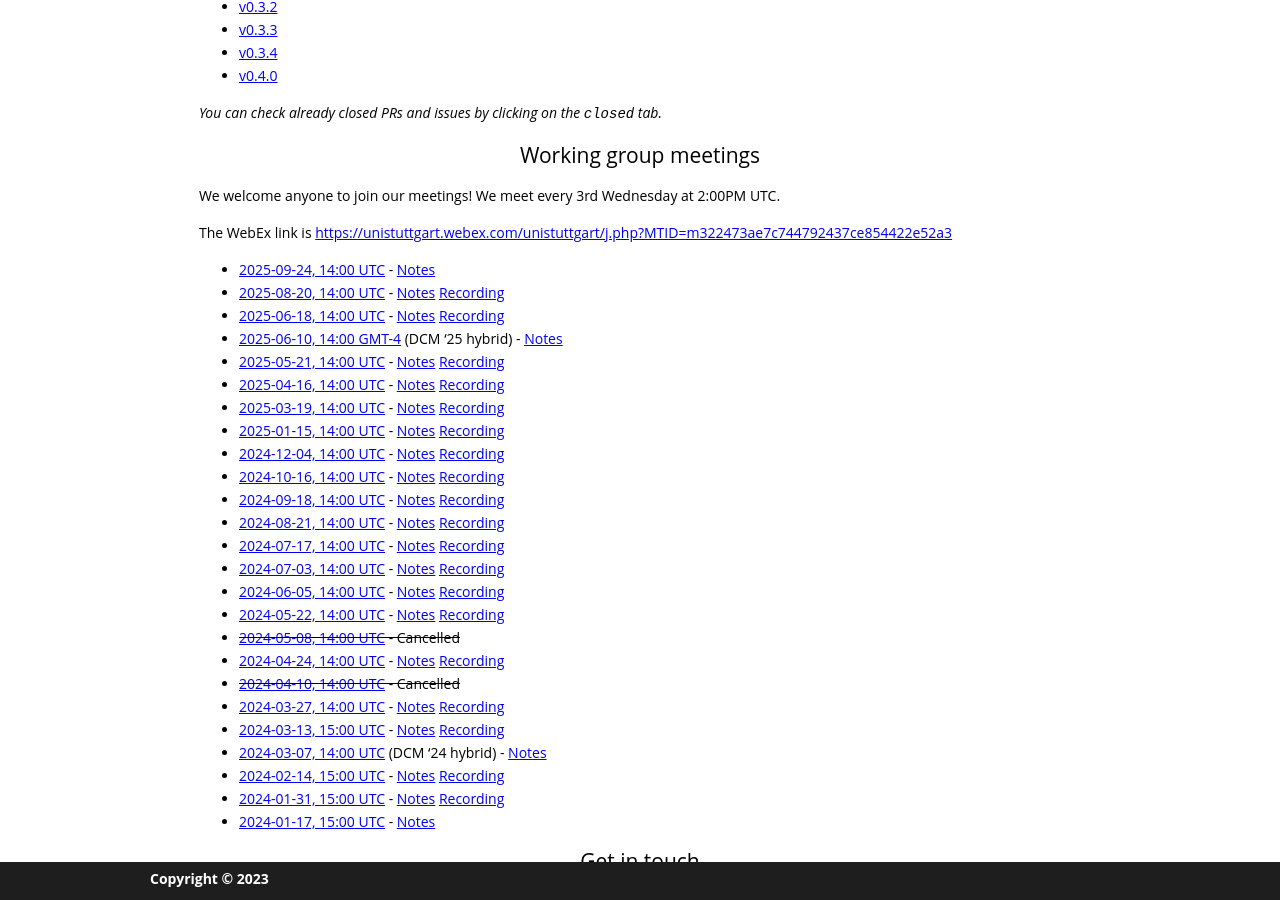
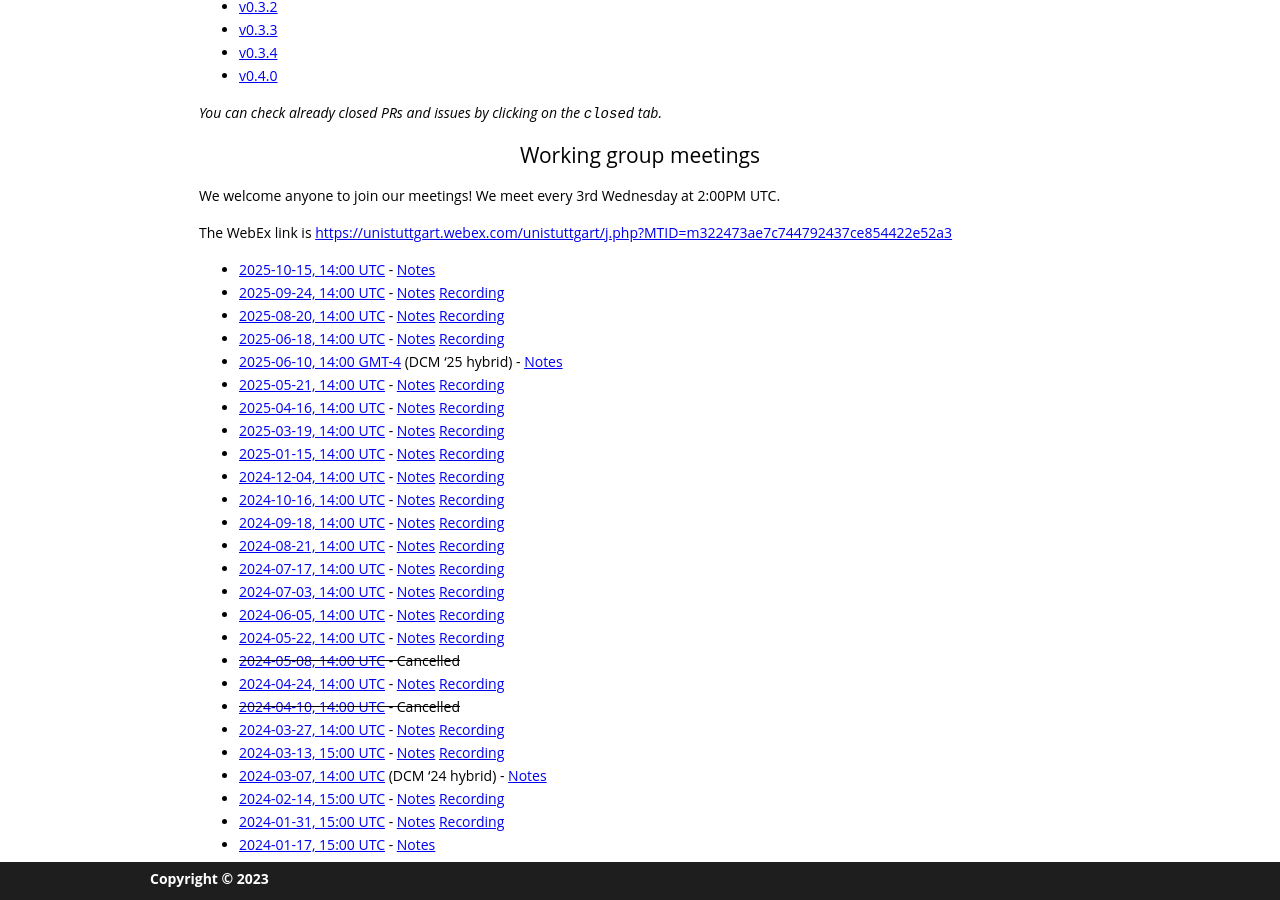
Before and after one commit to gdcc/py.gdcc.io, a Jekyll site: the page built from index.md, in a window 1280 px wide and 900 px high, scrolled down 2632 px. Built offline with Jekyll 4.4.1, drawn with Linux system fonts in a browser that asks for light colours; our own code applies the rules of GitHub Pages for plain Markdown files.

Commit message:
Add October 2025 meeting and recording link for September
Added the upcoming meeting for October 15, 2025 with notes link. Updated the September 24, 2025 entry to include a recording link.

```diff
--- a/index.md
+++ b/index.md
@@ -81,7 +81,8 @@ We welcome anyone to join our meetings! We meet every 3rd Wednesday at 2:00PM UT
 
 The WebEx link is <https://unistuttgart.webex.com/unistuttgart/j.php?MTID=m322473ae7c744792437ce854422e52a3>
 
-- [2025-09-24, 14:00 UTC](https://time.is/compare/1400_24_Sep_2025_in_UTC) - [Notes](https://docs.google.com/document/d/1Dj46LroQWQY4pgm4h-Hj7aRkmB-olE1DZ_KJ6fBfLjQ/edit?usp=sharing)
+- [2025-10-15, 14:00 UTC](https://time.is/compare/1400_15_Oct_2025_in_UTC) - [Notes](https://docs.google.com/document/d/1iSMZda5HWSvsz639gB5C1nmy7Z9MpaCEiVBs9OaHSZs/edit?usp=sharing)
+- [2025-09-24, 14:00 UTC](https://time.is/compare/1400_24_Sep_2025_in_UTC) - [Notes](https://docs.google.com/document/d/1Dj46LroQWQY4pgm4h-Hj7aRkmB-olE1DZ_KJ6fBfLjQ/edit?usp=sharing) [Recording](https://drive.google.com/file/d/1Q0Pi6XY7dnvsZTKzu6fVUZdBsuoLO1m-/view?usp=share_link)
 - [2025-08-20, 14:00 UTC](https://time.is/compare/1400_20_Aug_2025_in_UTC) - [Notes](https://docs.google.com/document/d/1yyN300Bcmtp2BvaVenbiJ4YjH2YPgMYDLjEk8Usp2UE/edit?usp=sharing) [Recording](https://drive.google.com/file/d/1LEG09m9cAGttGWJNEEIqfbiJARE0KK3g/view?usp=share_link)
 - [2025-06-18, 14:00 UTC](https://time.is/compare/1400_18_Jun_2025_in_UTC) - [Notes](https://docs.google.com/document/d/1jN8Q7d9ugwShW0CNUea7RVvRXEij3O5DYCt7RDD4mck/edit?usp=sharing) [Recording](https://drive.google.com/file/d/17ISo_HmtJydLZUj6151_yZN9HVf_QeRf/view?usp=share_link)
 - [2025-06-10, 14:00 GMT-4](https://time.is/compare/1400_10_Jun_2025_in_GMT-4) (DCM '25 hybrid) - [Notes](https://docs.google.com/document/d/1uSp7hboLrDG7wvzzEFlgTTYZX_I6UC4WPepxwKDJMR4/edit?usp=sharing)
```
